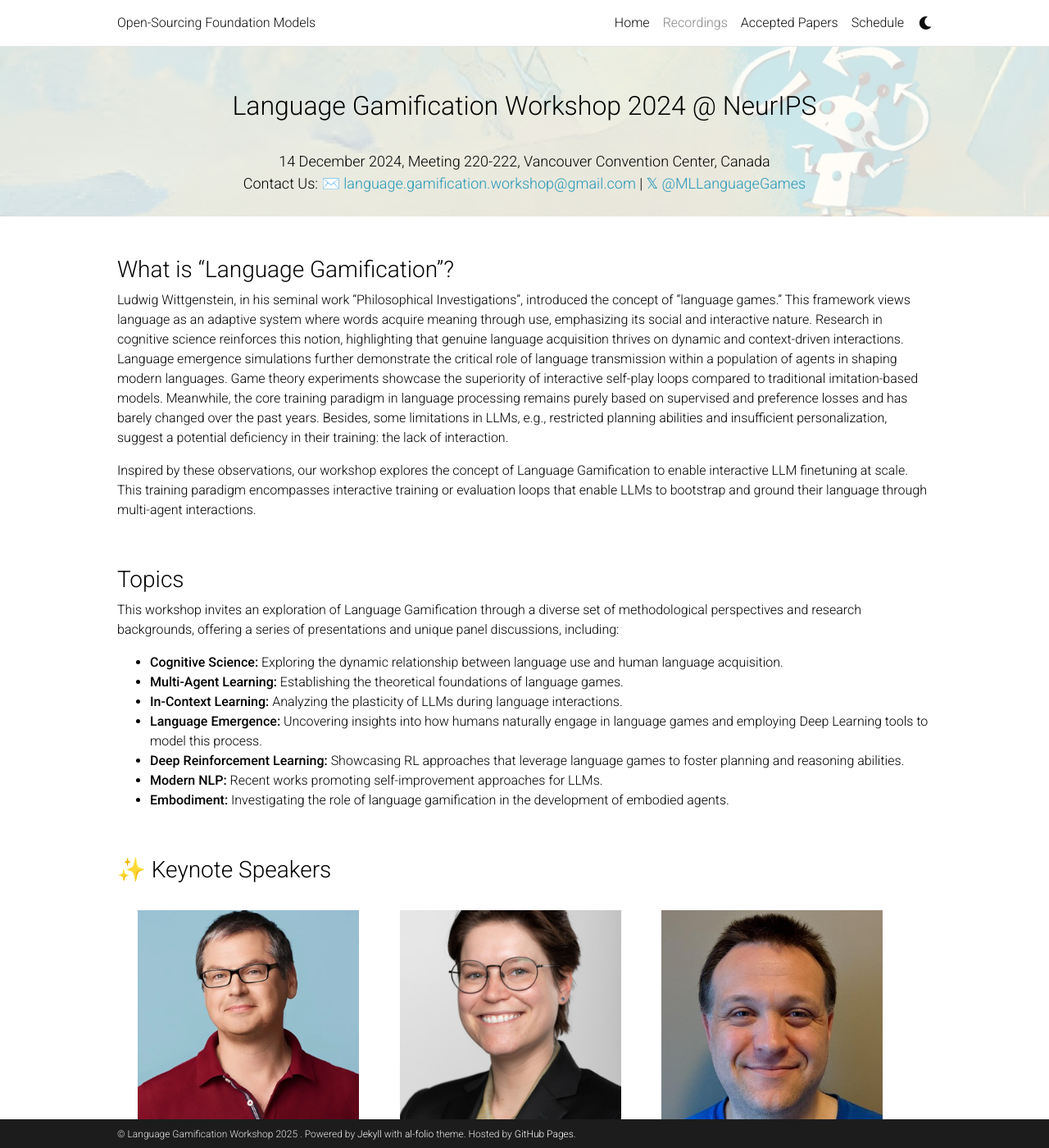
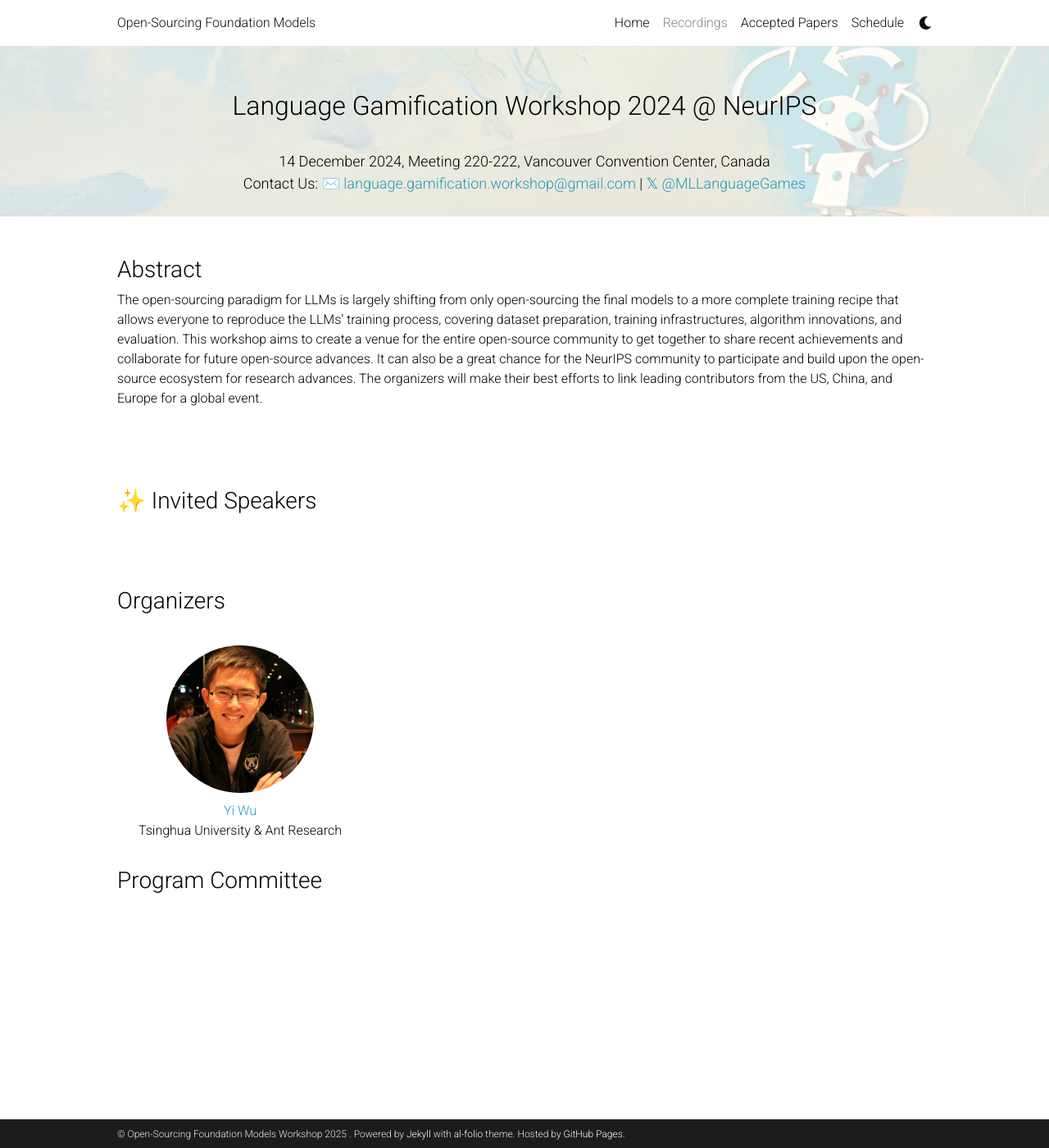
Before and after one commit to opensourcing-foundation-models/opensourcing-foundation-models.github.io, a Jekyll site: the page built from _pages/home.md, in a window 1280 px wide and 1400 px high. Shown: the whole window at 82% size. Built offline with Jekyll 4.4.1, drawn with Linux system fonts in a browser that asks for light colours; emoji names are drawn with the system emoji font; comment, search, counter and statistics services are not loaded; a style sheet for code colours, icons or effects is not loaded; some of the changed text lies outside the part shown.

Commit message:
Add abstract and some organziers

```diff
--- a/_includes/footer.html
+++ b/_includes/footer.html
@@ -1,7 +1,7 @@
     {% if site.footer_fixed %}
     <footer class="fixed-bottom">
       <div class="container mt-0">
-        &copy; Language Gamification Workshop {{ site.time | date: '%Y' }} {{ site.first_name }} {{ site.middle_name }} {{ site.last_name }}. {{ site.footer_text }}
+        &copy; Open-Sourcing Foundation Models Workshop {{ site.time | date: '%Y' }} {{ site.first_name }} {{ site.middle_name }} {{ site.last_name }}. {{ site.footer_text }}
         {%- if site.impressum_path -%}
         <a href="{{ site.url }}{{ site.baseurl }}{{ site.impressum_path }}">Impressum</a>.
         {%- endif -%}
@@ -13,7 +13,7 @@
     {%- else -%}
     <footer class="sticky-bottom mt-5">
       <div class="container">
-        &copy; Language Gamification Workshop {{ site.time | date: '%Y' }} {{ site.first_name }} {{ site.middle_name }} {{ site.last_name }}. {{ site.footer_text }}
+        &copy; Open-Sourcing Foundation Models Workshop {{ site.time | date: '%Y' }} {{ site.first_name }} {{ site.middle_name }} {{ site.last_name }}. {{ site.footer_text }}
         {%- if site.impressum_path -%}
         <a href="{{ site.url }}{{ site.baseurl }}{{ site.impressum_path }}">Impressum</a>.
         {%- endif -%}
--- a/_pages/home.md
+++ b/_pages/home.md
@@ -2,7 +2,7 @@
 layout: default2
 title: home
 permalink: /
-title: <h2 align="center">Language Gamification Workshop 2024</h2>
+title: <h2 align="center">Open-Sourcing Foundation Models Workshop 2025</h2>
 nav_order: 1
 ---
 
@@ -25,22 +25,14 @@ nav_order: 1
 
 <!-- <br> -->
 
-### What is "Language Gamification"?
+### Abstract
 
-Ludwig Wittgenstein, in his seminal work "Philosophical Investigations", introduced the concept of "language games."
-This framework views language as an adaptive system where words acquire meaning through use, emphasizing its social and interactive nature.
-Research in cognitive science reinforces this notion, highlighting that genuine language acquisition thrives on dynamic and context-driven interactions.
-Language emergence simulations further demonstrate the critical role of language transmission within a population of agents in shaping modern languages.
-Game theory experiments showcase the superiority of interactive self-play loops compared to traditional imitation-based models.
-Meanwhile, the core training paradigm in language processing remains purely based on supervised and preference losses and has barely changed over the past years.
-Besides, some limitations in LLMs, e.g., restricted planning abilities and insufficient personalization, suggest a potential deficiency in their training: the lack of interaction.
-
-Inspired by these observations, our workshop explores the concept of Language Gamification to enable interactive LLM finetuning at scale.
-This training paradigm encompasses interactive training or evaluation loops that enable LLMs to bootstrap and ground their language through multi-agent interactions.
+The open-sourcing paradigm for LLMs is largely shifting from only open-sourcing the final models to a more complete training recipe that allows everyone to reproduce the LLMs' training process, covering dataset preparation, training infrastructures, algorithm innovations, and evaluation.
+This workshop aims to create a venue for the entire open-source community to get together to share recent achievements and collaborate for future open-source advances. It can also be a great chance for the NeurIPS community to participate and build upon the open-source ecosystem for research advances. The organizers will make their best efforts to link leading contributors from the US, China, and Europe for a global event.
 
 <br>
 
-### Topics
+<!-- ### Topics
 
 This workshop invites an exploration of Language Gamification through a diverse set of methodological perspectives and research backgrounds, offering a series of presentations and unique panel discussions, including:
 
@@ -50,15 +42,15 @@ This workshop invites an exploration of Language Gamification through a diverse
 - **Language Emergence:** Uncovering insights into how humans naturally engage in language games and employing Deep Learning tools to model this process.
 - **Deep Reinforcement Learning:** Showcasing RL approaches that leverage language games to foster planning and reasoning abilities.
 - **Modern NLP:** Recent works promoting self-improvement approaches for LLMs.
-- **Embodiment:** Investigating the role of language gamification in the development of embodied agents.
+- **Embodiment:** Investigating the role of language gamification in the development of embodied agents. -->
 
 <br>
 
-### :sparkles: Keynote Speakers
+### :sparkles: Invited Speakers
 
 <html>
     <div class="team-container">
-        <div class="sponsor">
+        <!-- <div class="sponsor">
             <img src="/assets/img/speakers/aaron_courville.jpeg" alt="Aaron">
             <p><a href="https://mila.quebec/en/directory/aaron-courville">Aaron Courville</a>
             <br>Université de Montréal<br>Talk at 11:00am</p>
@@ -92,7 +84,7 @@ This workshop invites an exploration of Language Gamification through a diverse
             <img src="/assets/img/speakers/tom_schaul.jpg" alt="TomS">
             <p><a href="https://schaul.site44.com/">Tom Schaul</a>
             <br>Google DeepMind<br>Talk at 11:40am</p>
-        </div>
+        </div> -->
     </div>
 </html>
 
@@ -120,38 +112,18 @@ This workshop invites an exploration of Language Gamification through a diverse
 <html>
     <div class="team-container">
         <div class="team-member">
-            <img src="/assets/img/organizers/shangmin_guo.jpg" alt="Name 1">
-            <p><a href="https://www.linkedin.com/in/guoshangmin/">Shangmin Guo</a>
-            <br>University of Edinburgh</p>
-        </div>
-        <div class="team-member">
-            <img src="/assets/img/organizers/yi_ren.jpg" alt="Name 2">
-            <p><a href="https://joshua-ren.github.io/">Yi Ren</a>
-            <br>University of British Columbia</p>
-        </div>
-        <div class="team-member">
-            <img src="/assets/img/organizers/elle_michelle_yang.jpg" alt="Name 6">
-            <p><a href="https://elleismatic.com/">Elle Michelle Yang</a>
-            <br>University of Oxford</p>
-        </div>
-        <div class="team-member">
-            <img src="/assets/img/organizers/mathieu_rita.jpg" alt="Name 3">
-            <p><a href="https://mathieurita.github.io/">Mathieu Rita</a>
-            <br>Meta</p>
-        </div>
-        <div class="team-member">
-            <img src="/assets/img/organizers/florian_strub.jpeg" alt="Name 4">
-            <p><a href="https://www.linkedin.com/in/florian-strub-64443527/">Florian Strub</a>
-            <br>Cohere</p>
+            <img src="/assets/img/organizers/yi_wu.png" alt="Yi Wu's photo">
+            <p><a href="https://jxwuyi.weebly.com/">Yi Wu</a>
+            <br>Tsinghua University & Ant Research</p>
         </div>
     </div>
 </html>
 
-### Scientific Committee
+### Program Committee
 
 <html>
     <div class="team-container">
-        <div class="team-member">
+        <!-- <div class="team-member">
             <img src="/assets/img/organizers/olivier_pietquin.jpg" alt="Name 9">
             <p><a href="https://www.linkedin.com/in/opietquin/">Olivier Pietquin</a>
             <br>Cohere</p>
@@ -160,7 +132,7 @@ This workshop invites an exploration of Language Gamification through a diverse
             <img src="/assets/img/organizers/kenny_smith.jpeg" alt="Name 9">
             <p><a href="http://www.lel.ed.ac.uk/~kenny/">Kenny Smith</a>
             <br>University of Edinburgh</p>
-        </div>
+        </div> -->
     </div>
 </html>
 
```
Also changed, not shown: assets/img/organizers/elle_michelle_yang.jpg (deleted), assets/img/organizers/florian_strub.jpeg (deleted), assets/img/organizers/kenny_smith.jpeg (deleted), assets/img/organizers/mathieu_rita.jpg (deleted), assets/img/organizers/olivier_pietquin.jpg (deleted), assets/img/organizers/shangmin_guo.jpg (deleted), assets/img/organizers/yi_ren.jpg (deleted), assets/img/organizers/yi_wu.png (added).
